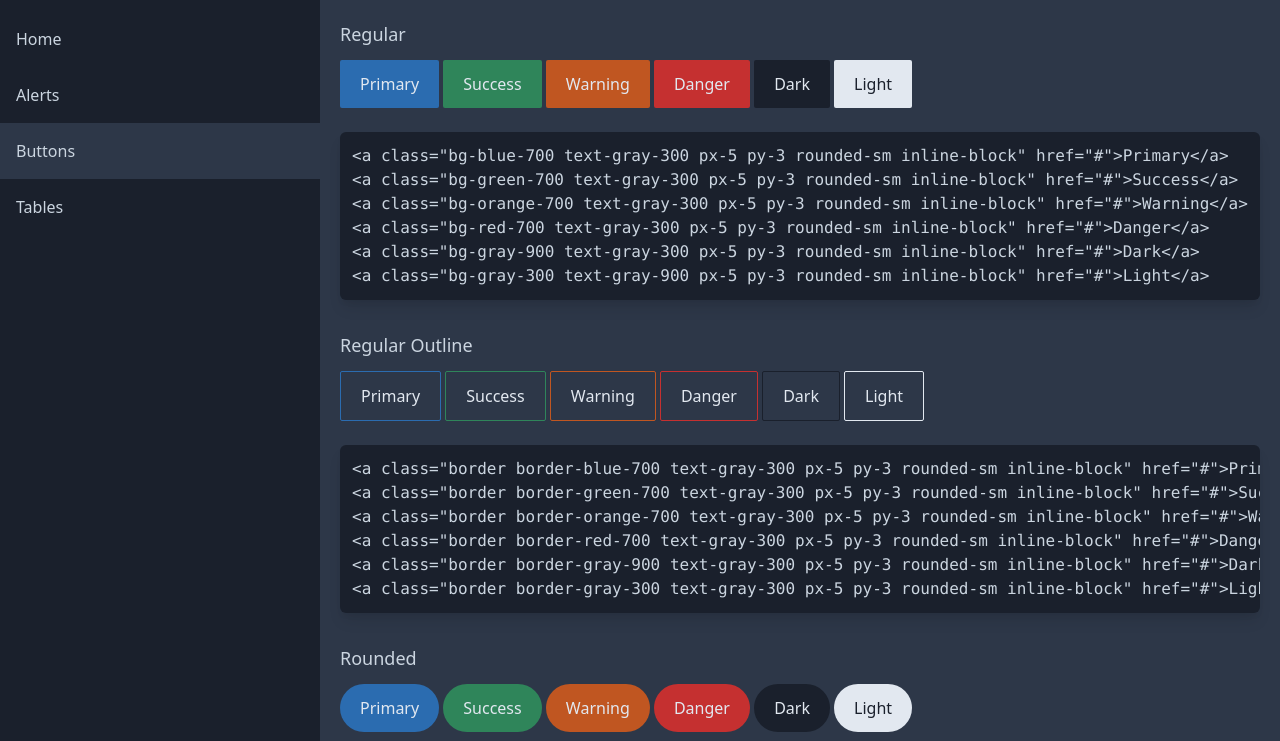
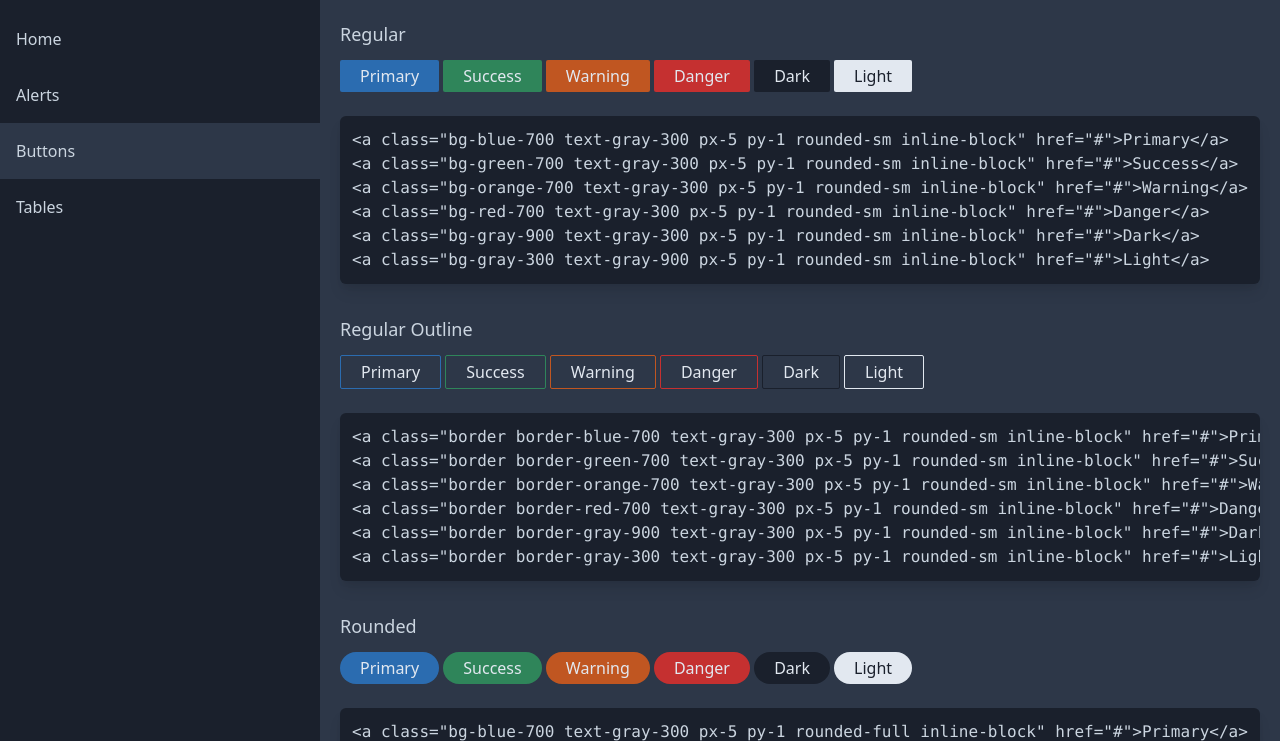
Before and after one commit to lsnt4/tailwindUiComponents, a website: page public/buttons.html in a window 1280 px wide. Shown: the part 59-800 px from the top of the page. Drawn offline with nearby package versions, Linux system fonts and the light colour scheme; files that its build step writes are made by us from their sources.

Commit message:
Button heights decreased

```diff
--- a/public/buttons.html
+++ b/public/buttons.html
@@ -27,71 +27,71 @@
             <h1 class="text-2xl">Buttons</h1>
 
             <h2 class="text-lg mt-6 mb-3">Regular</h2>
-            <a class="bg-blue-700 text-gray-300 px-5 py-3 rounded-sm inline-block" href="#">Primary</a>
-            <a class="bg-green-700 text-gray-300 px-5 py-3 rounded-sm inline-block" href="#">Success</a>
-            <a class="bg-orange-700 text-gray-300 px-5 py-3 rounded-sm inline-block" href="#">Warning</a>
-            <a class="bg-red-700 text-gray-300 px-5 py-3 rounded-sm inline-block" href="#">Danger</a>
-            <a class="bg-gray-900 text-gray-300 px-5 py-3 rounded-sm inline-block" href="#">Dark</a>
-            <a class="bg-gray-300 text-gray-900 px-5 py-3 rounded-sm inline-block" href="#">Light</a>
+            <a class="bg-blue-700 text-gray-300 px-5 py-1 rounded-sm inline-block" href="#">Primary</a>
+            <a class="bg-green-700 text-gray-300 px-5 py-1 rounded-sm inline-block" href="#">Success</a>
+            <a class="bg-orange-700 text-gray-300 px-5 py-1 rounded-sm inline-block" href="#">Warning</a>
+            <a class="bg-red-700 text-gray-300 px-5 py-1 rounded-sm inline-block" href="#">Danger</a>
+            <a class="bg-gray-900 text-gray-300 px-5 py-1 rounded-sm inline-block" href="#">Dark</a>
+            <a class="bg-gray-300 text-gray-900 px-5 py-1 rounded-sm inline-block" href="#">Light</a>
 
 <pre class="code">
-&lt;a class="bg-blue-700 text-gray-300 px-5 py-3 rounded-sm inline-block" href="#"&gt;Primary&lt;/a&gt;
-&lt;a class="bg-green-700 text-gray-300 px-5 py-3 rounded-sm inline-block" href="#"&gt;Success&lt;/a&gt;
-&lt;a class="bg-orange-700 text-gray-300 px-5 py-3 rounded-sm inline-block" href="#"&gt;Warning&lt;/a&gt;
-&lt;a class="bg-red-700 text-gray-300 px-5 py-3 rounded-sm inline-block" href="#"&gt;Danger&lt;/a&gt;
-&lt;a class="bg-gray-900 text-gray-300 px-5 py-3 rounded-sm inline-block" href="#"&gt;Dark&lt;/a&gt;
-&lt;a class="bg-gray-300 text-gray-900 px-5 py-3 rounded-sm inline-block" href="#"&gt;Light&lt;/a&gt;
+&lt;a class="bg-blue-700 text-gray-300 px-5 py-1 rounded-sm inline-block" href="#"&gt;Primary&lt;/a&gt;
+&lt;a class="bg-green-700 text-gray-300 px-5 py-1 rounded-sm inline-block" href="#"&gt;Success&lt;/a&gt;
+&lt;a class="bg-orange-700 text-gray-300 px-5 py-1 rounded-sm inline-block" href="#"&gt;Warning&lt;/a&gt;
+&lt;a class="bg-red-700 text-gray-300 px-5 py-1 rounded-sm inline-block" href="#"&gt;Danger&lt;/a&gt;
+&lt;a class="bg-gray-900 text-gray-300 px-5 py-1 rounded-sm inline-block" href="#"&gt;Dark&lt;/a&gt;
+&lt;a class="bg-gray-300 text-gray-900 px-5 py-1 rounded-sm inline-block" href="#"&gt;Light&lt;/a&gt;
 </pre>
 
             <h2 class="text-lg mt-6 mb-3">Regular Outline</h2>
-            <a class="border border-blue-700 text-gray-300 px-5 py-3 rounded-sm inline-block" href="#">Primary</a>
-            <a class="border border-green-700 text-gray-300 px-5 py-3 rounded-sm inline-block" href="#">Success</a>
-            <a class="border border-orange-700 text-gray-300 px-5 py-3 rounded-sm inline-block" href="#">Warning</a>
-            <a class="border border-red-700 text-gray-300 px-5 py-3 rounded-sm inline-block" href="#">Danger</a>
-            <a class="border border-gray-900 text-gray-300 px-5 py-3 rounded-sm inline-block" href="#">Dark</a>
-            <a class="border border-gray-300 text-gray-300 px-5 py-3 rounded-sm inline-block" href="#">Light</a>
+            <a class="border border-blue-700 text-gray-300 px-5 py-1 rounded-sm inline-block" href="#">Primary</a>
+            <a class="border border-green-700 text-gray-300 px-5 py-1 rounded-sm inline-block" href="#">Success</a>
+            <a class="border border-orange-700 text-gray-300 px-5 py-1 rounded-sm inline-block" href="#">Warning</a>
+            <a class="border border-red-700 text-gray-300 px-5 py-1 rounded-sm inline-block" href="#">Danger</a>
+            <a class="border border-gray-900 text-gray-300 px-5 py-1 rounded-sm inline-block" href="#">Dark</a>
+            <a class="border border-gray-300 text-gray-300 px-5 py-1 rounded-sm inline-block" href="#">Light</a>
 
 <pre class="code">
-&lt;a class="border border-blue-700 text-gray-300 px-5 py-3 rounded-sm inline-block" href="#"&gt;Primary&lt;/a&gt;
-&lt;a class="border border-green-700 text-gray-300 px-5 py-3 rounded-sm inline-block" href="#"&gt;Success&lt;/a&gt;
-&lt;a class="border border-orange-700 text-gray-300 px-5 py-3 rounded-sm inline-block" href="#"&gt;Warning&lt;/a&gt;
-&lt;a class="border border-red-700 text-gray-300 px-5 py-3 rounded-sm inline-block" href="#"&gt;Danger&lt;/a&gt;
-&lt;a class="border border-gray-900 text-gray-300 px-5 py-3 rounded-sm inline-block" href="#"&gt;Dark&lt;/a&gt;
-&lt;a class="border border-gray-300 text-gray-300 px-5 py-3 rounded-sm inline-block" href="#"&gt;Light&lt;/a&gt;
+&lt;a class="border border-blue-700 text-gray-300 px-5 py-1 rounded-sm inline-block" href="#"&gt;Primary&lt;/a&gt;
+&lt;a class="border border-green-700 text-gray-300 px-5 py-1 rounded-sm inline-block" href="#"&gt;Success&lt;/a&gt;
+&lt;a class="border border-orange-700 text-gray-300 px-5 py-1 rounded-sm inline-block" href="#"&gt;Warning&lt;/a&gt;
+&lt;a class="border border-red-700 text-gray-300 px-5 py-1 rounded-sm inline-block" href="#"&gt;Danger&lt;/a&gt;
+&lt;a class="border border-gray-900 text-gray-300 px-5 py-1 rounded-sm inline-block" href="#"&gt;Dark&lt;/a&gt;
+&lt;a class="border border-gray-300 text-gray-300 px-5 py-1 rounded-sm inline-block" href="#"&gt;Light&lt;/a&gt;
 </pre>
 
             <h2 class="text-lg mt-6 mb-3">Rounded</h2>
-            <a class="bg-blue-700 text-gray-300 px-5 py-3 rounded-full inline-block" href="#">Primary</a>
-            <a class="bg-green-700 text-gray-300 px-5 py-3 rounded-full inline-block" href="#">Success</a>
-            <a class="bg-orange-700 text-gray-300 px-5 py-3 rounded-full inline-block" href="#">Warning</a>
-            <a class="bg-red-700 text-gray-300 px-5 py-3 rounded-full inline-block" href="#">Danger</a>
-            <a class="bg-gray-900 text-gray-300 px-5 py-3 rounded-full inline-block" href="#">Dark</a>
-            <a class="bg-gray-300 text-gray-900 px-5 py-3 rounded-full inline-block" href="#">Light</a>
+            <a class="bg-blue-700 text-gray-300 px-5 py-1 rounded-full inline-block" href="#">Primary</a>
+            <a class="bg-green-700 text-gray-300 px-5 py-1 rounded-full inline-block" href="#">Success</a>
+            <a class="bg-orange-700 text-gray-300 px-5 py-1 rounded-full inline-block" href="#">Warning</a>
+            <a class="bg-red-700 text-gray-300 px-5 py-1 rounded-full inline-block" href="#">Danger</a>
+            <a class="bg-gray-900 text-gray-300 px-5 py-1 rounded-full inline-block" href="#">Dark</a>
+            <a class="bg-gray-300 text-gray-900 px-5 py-1 rounded-full inline-block" href="#">Light</a>
 
 <pre class="code">
-&lt;a class="bg-blue-700 text-gray-300 px-5 py-3 rounded-full inline-block" href="#"&gt;Primary&lt;/a&gt;
-&lt;a class="bg-green-700 text-gray-300 px-5 py-3 rounded-full inline-block" href="#"&gt;Success&lt;/a&gt;
-&lt;a class="bg-orange-700 text-gray-300 px-5 py-3 rounded-full inline-block" href="#"&gt;Warning&lt;/a&gt;
-&lt;a class="bg-red-700 text-gray-300 px-5 py-3 rounded-full inline-block" href="#"&gt;Danger&lt;/a&gt;
-&lt;a class="bg-gray-900 text-gray-300 px-5 py-3 rounded-full inline-block" href="#"&gt;Dark&lt;/a&gt;
-&lt;a class="bg-gray-300 text-gray-900 px-5 py-3 rounded-full inline-block" href="#"&gt;Light&lt;/a&gt;
+&lt;a class="bg-blue-700 text-gray-300 px-5 py-1 rounded-full inline-block" href="#"&gt;Primary&lt;/a&gt;
+&lt;a class="bg-green-700 text-gray-300 px-5 py-1 rounded-full inline-block" href="#"&gt;Success&lt;/a&gt;
+&lt;a class="bg-orange-700 text-gray-300 px-5 py-1 rounded-full inline-block" href="#"&gt;Warning&lt;/a&gt;
+&lt;a class="bg-red-700 text-gray-300 px-5 py-1 rounded-full inline-block" href="#"&gt;Danger&lt;/a&gt;
+&lt;a class="bg-gray-900 text-gray-300 px-5 py-1 rounded-full inline-block" href="#"&gt;Dark&lt;/a&gt;
+&lt;a class="bg-gray-300 text-gray-900 px-5 py-1 rounded-full inline-block" href="#"&gt;Light&lt;/a&gt;
 </pre>
 
             <h2 class="text-lg mt-6 mb-3">Rounded Outline</h2>
-            <a class="border border-blue-700 text-gray-300 px-5 py-3 rounded-full inline-block" href="#">Primary</a>
-            <a class="border border-green-700 text-gray-300 px-5 py-3 rounded-full inline-block" href="#">Success</a>
-            <a class="border border-orange-700 text-gray-300 px-5 py-3 rounded-full inline-block" href="#">Warning</a>
-            <a class="border border-red-700 text-gray-300 px-5 py-3 rounded-full inline-block" href="#">Danger</a>
-            <a class="border border-gray-900 text-gray-300 px-5 py-3 rounded-full inline-block" href="#">Dark</a>
-            <a class="border border-gray-300 text-gray-300 px-5 py-3 rounded-full inline-block" href="#">Light</a>
+            <a class="border border-blue-700 text-gray-300 px-5 py-1 rounded-full inline-block" href="#">Primary</a>
+            <a class="border border-green-700 text-gray-300 px-5 py-1 rounded-full inline-block" href="#">Success</a>
+            <a class="border border-orange-700 text-gray-300 px-5 py-1 rounded-full inline-block" href="#">Warning</a>
+            <a class="border border-red-700 text-gray-300 px-5 py-1 rounded-full inline-block" href="#">Danger</a>
+            <a class="border border-gray-900 text-gray-300 px-5 py-1 rounded-full inline-block" href="#">Dark</a>
+            <a class="border border-gray-300 text-gray-300 px-5 py-1 rounded-full inline-block" href="#">Light</a>
 
 <pre class="code">
-&lt;a class="border border-blue-700 text-gray-300 px-5 py-3 rounded-full inline-block" href="#"&gt;Primary&lt;/a&gt;
-&lt;a class="border border-green-700 text-gray-300 px-5 py-3 rounded-full inline-block" href="#"&gt;Success&lt;/a&gt;
-&lt;a class="border border-orange-700 text-gray-300 px-5 py-3 rounded-full inline-block" href="#"&gt;Warning&lt;/a&gt;
-&lt;a class="border border-red-700 text-gray-300 px-5 py-3 rounded-full inline-block" href="#"&gt;Danger&lt;/a&gt;
-&lt;a class="border border-gray-900 text-gray-300 px-5 py-3 rounded-full inline-block" href="#"&gt;Dark&lt;/a&gt;
-&lt;a class="border border-gray-300 text-gray-300 px-5 py-3 rounded-full inline-block" href="#"&gt;Light&lt;/a&gt;
+&lt;a class="border border-blue-700 text-gray-300 px-5 py-1 rounded-full inline-block" href="#"&gt;Primary&lt;/a&gt;
+&lt;a class="border border-green-700 text-gray-300 px-5 py-1 rounded-full inline-block" href="#"&gt;Success&lt;/a&gt;
+&lt;a class="border border-orange-700 text-gray-300 px-5 py-1 rounded-full inline-block" href="#"&gt;Warning&lt;/a&gt;
+&lt;a class="border border-red-700 text-gray-300 px-5 py-1 rounded-full inline-block" href="#"&gt;Danger&lt;/a&gt;
+&lt;a class="border border-gray-900 text-gray-300 px-5 py-1 rounded-full inline-block" href="#"&gt;Dark&lt;/a&gt;
+&lt;a class="border border-gray-300 text-gray-300 px-5 py-1 rounded-full inline-block" href="#"&gt;Light&lt;/a&gt;
 </pre>
         </div>
     </div>
```
